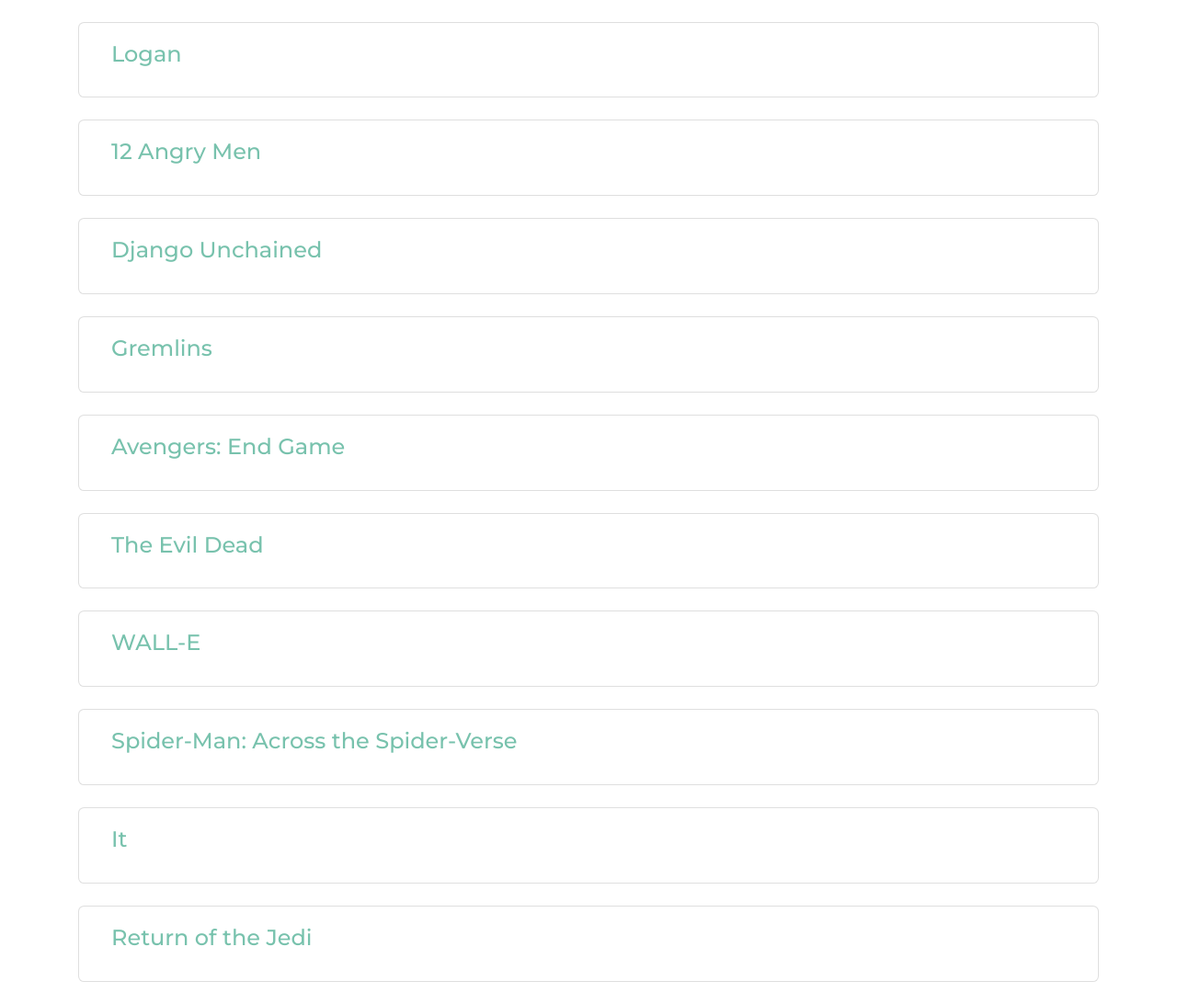
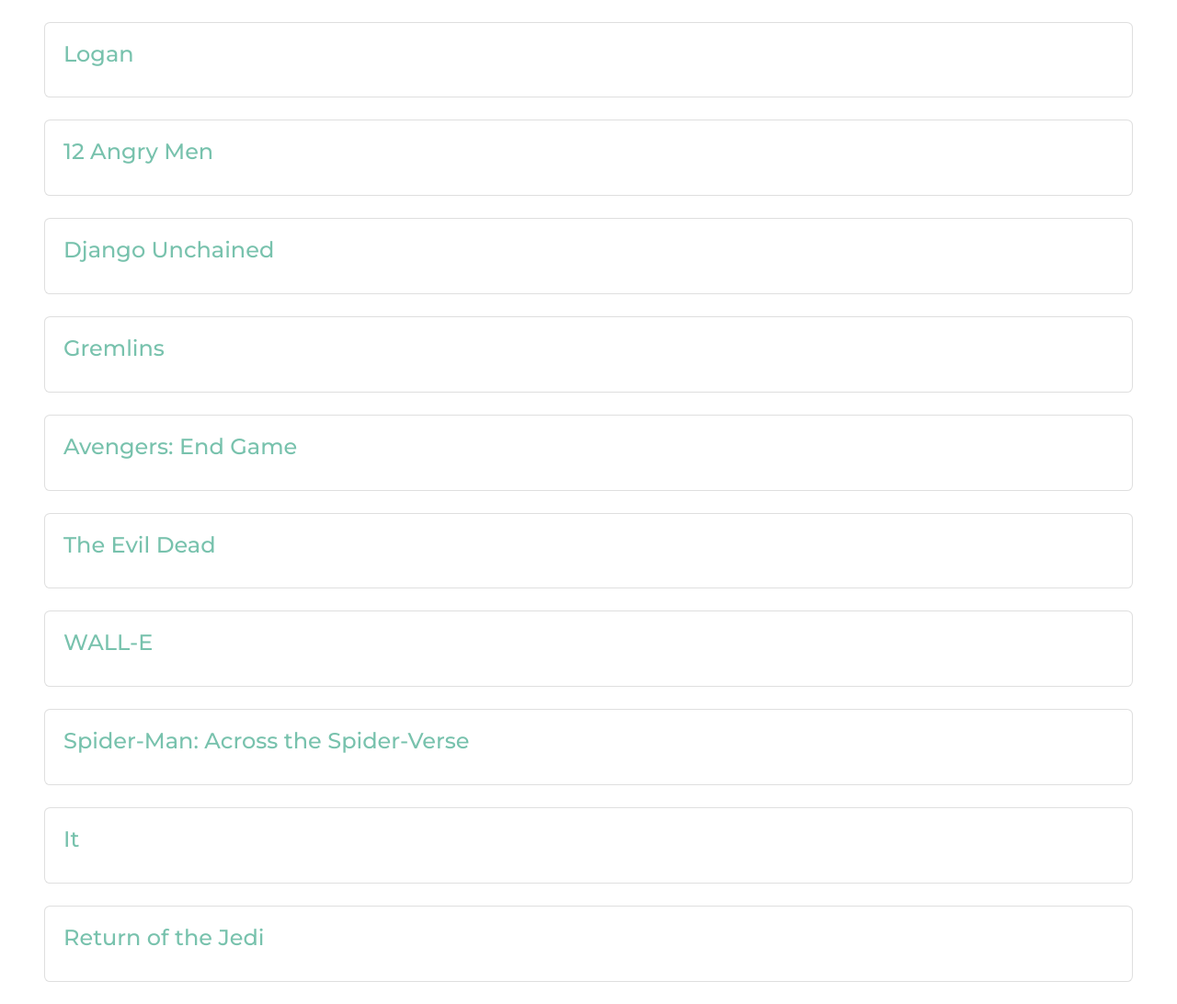
Before and after one commit to colinferguson81100/MovieProject, a Django app: page / in a window 1280 px wide. Shown: the part 110-1202 px from the top of the page at 92% size. Run offline with Django 4.2, Linux system fonts and the light colour scheme; data comes from the database, SQL or seed files in the repository; some libraries are stand-ins or nearby versions.

Commit message:
Add files via upload

```diff
--- a/App/templates/main.html
+++ b/App/templates/main.html
@@ -14,11 +14,11 @@
       <p class="text-dark"> Click a movie to find more info about it.</p>
     </div>
   </nav>
-  <div class="container">
+  <div class="ml-5 mr-5">
     <div class="row">
       <div class="col-xl-12 mt-4">
         {% for movie in movies %}
-          <a href="{% url 'movie-detail' movie.pk %}" class="card mb-4 col-md-12">
+          <a href="{% url 'movie-detail' movie.pk %}" class="card mb-4 col--12">
             <div class="card-body">
               <h4 class="card-title">{{ movie.title }}</h2>
             </div>
--- a/App/templates/movie.html
+++ b/App/templates/movie.html
@@ -15,9 +15,9 @@
       <br>
     </div>
   </nav>
-  <div class="container">
+  <div class="ml-5">
     <div class="row">
-      <div class="col-md-8 mt-3 left">
+      <div class="col-md-4 mt-3 left">
         <div class="card mb-4">
           <div class="card-body">
             <h2 class="card-title">{{ movie.title }}</h2>
```
